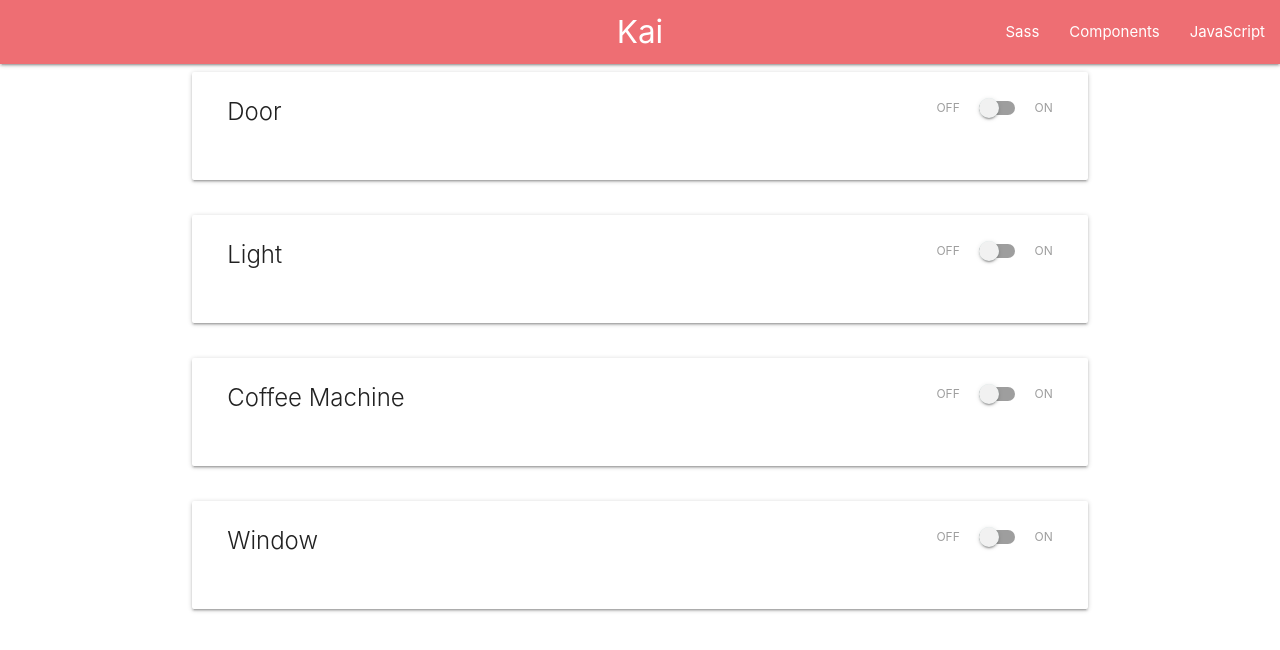
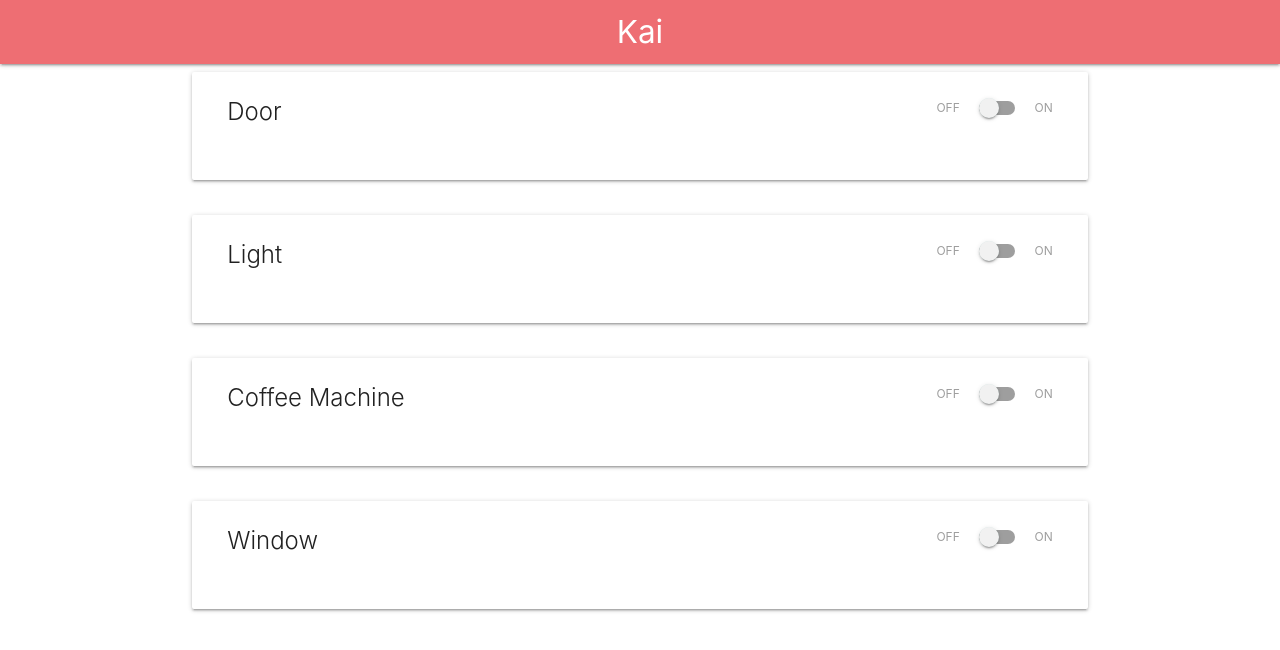
Before and after one commit to UFSeniorProjectFall2016/simpleTesting, a website: page index.html in a window 1280 px wide. Drawn offline with nearby package versions, Linux system fonts and the light colour scheme; no server answers.

Commit message:
KAI first simple deployment

```diff
--- a/index.html
+++ b/index.html
@@ -12,11 +12,6 @@
       <nav>
         <div class="nav-wrapper">
           <a href="#" class="brand-logo center">Kai</a>
-          <ul id="nav-mobile" class="right hide-on-med-and-down">
-            <li><a href="sass.html">Sass</a></li>
-            <li><a href="badges.html">Components</a></li>
-            <li><a href="collapsible.html">JavaScript</a></li>
-          </ul>
         </div>
       </nav>
     </div>
--- a/package.json
+++ b/package.json
@@ -5,7 +5,7 @@
   "main": "index.js",
   "scripts": {
     "test": "echo \"Error: no test specified\" && exit 1",
-    "start": "index.js"
+    "start": "node index.js"
   },
   "repository": {
     "type": "git",
```
